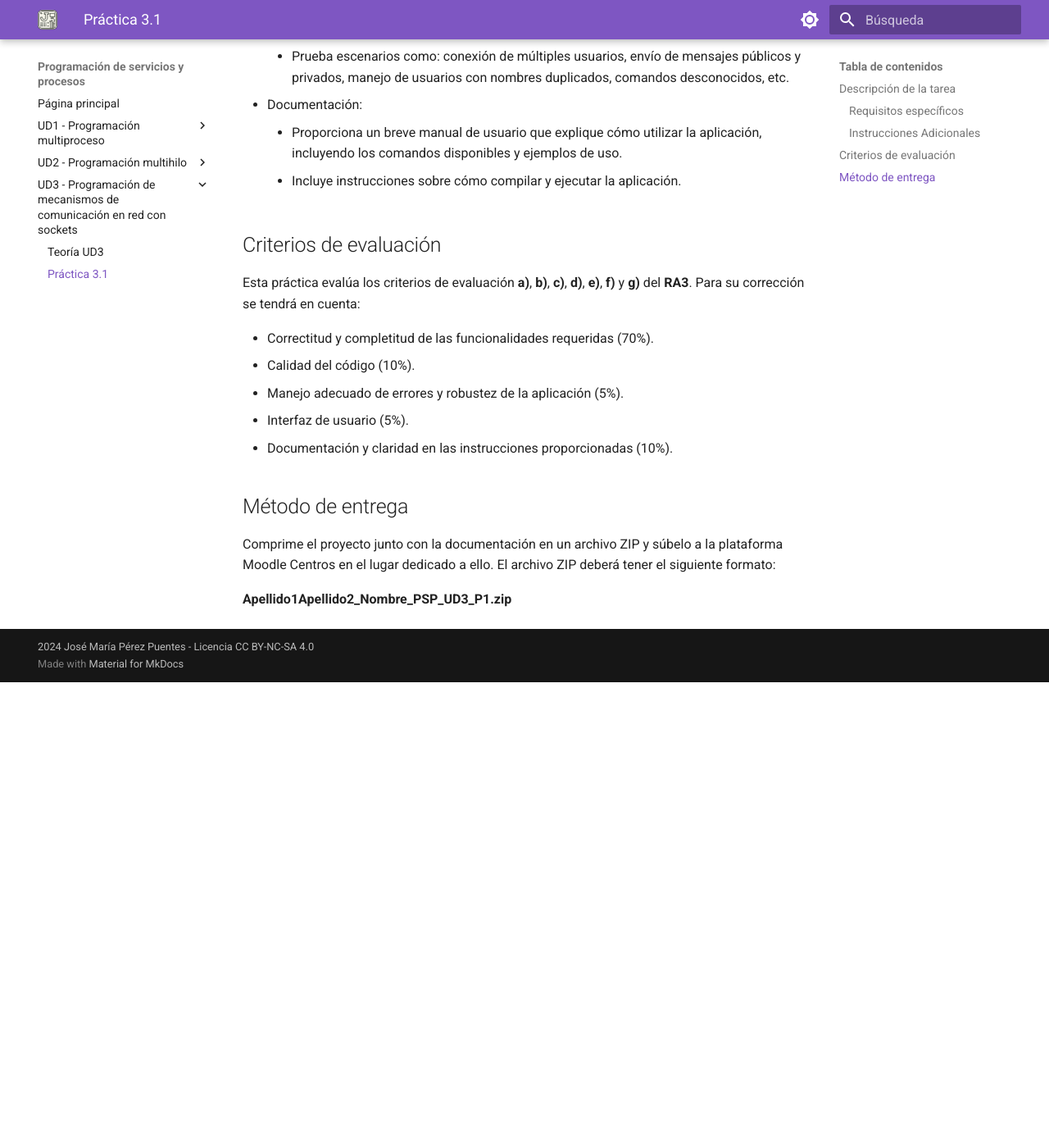
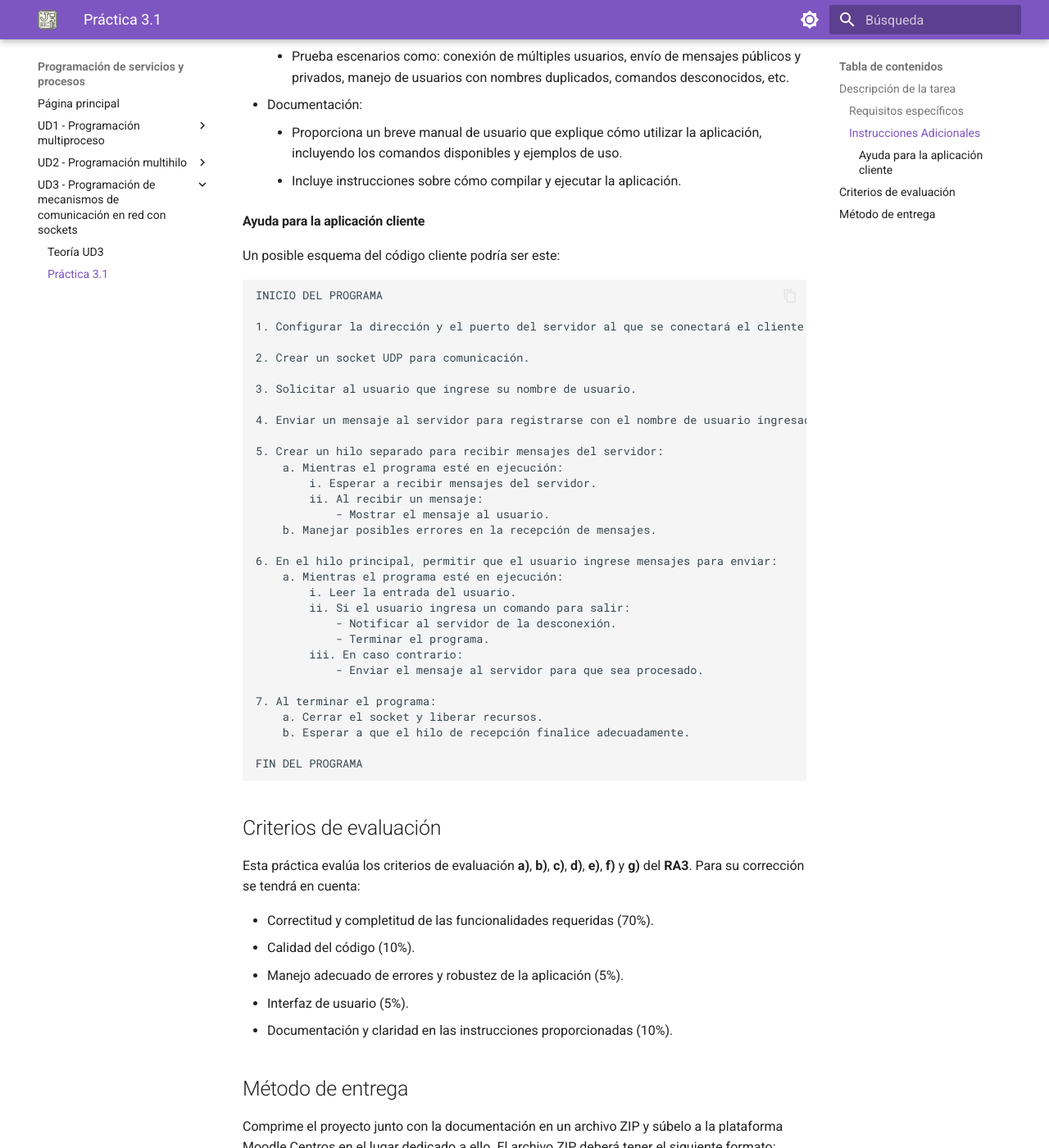
Before and after one commit to Joperpu/psp2425, an MkDocs documentation site: the page built from docs/pr3.1.md, in a window 1280 px wide and 1400 px high, scrolled down 2735 px. Shown: the whole window at 82% size. Built offline with MkDocs 1.6.1 and Material for MkDocs 9.7.7, drawn with Linux system fonts in a browser that asks for light colours; before the commit the page ends 3567 px from its top, so only the background shows below that.

Commit message:
Añadido Pr3.1

````diff
--- a/docs/pr3.1.md
+++ b/docs/pr3.1.md
@@ -63,6 +63,44 @@ Desarrolla una aplicación cliente/servidor en Java que permita a múltiples cli
 	- Proporciona un breve manual de usuario que explique cómo utilizar la aplicación, incluyendo los comandos disponibles y ejemplos de uso.
 	- Incluye instrucciones sobre cómo compilar y ejecutar la aplicación.
 
+#### Ayuda para la aplicación cliente
+
+Un posible esquema del código cliente podría ser este:
+
+```
+INICIO DEL PROGRAMA
+
+1. Configurar la dirección y el puerto del servidor al que se conectará el cliente.
+
+2. Crear un socket UDP para comunicación.
+
+3. Solicitar al usuario que ingrese su nombre de usuario.
+
+4. Enviar un mensaje al servidor para registrarse con el nombre de usuario ingresado.
+
+5. Crear un hilo separado para recibir mensajes del servidor:
+    a. Mientras el programa esté en ejecución:
+        i. Esperar a recibir mensajes del servidor.
+        ii. Al recibir un mensaje:
+            - Mostrar el mensaje al usuario.
+    b. Manejar posibles errores en la recepción de mensajes.
+
+6. En el hilo principal, permitir que el usuario ingrese mensajes para enviar:
+    a. Mientras el programa esté en ejecución:
+        i. Leer la entrada del usuario.
+        ii. Si el usuario ingresa un comando para salir:
+            - Notificar al servidor de la desconexión.
+            - Terminar el programa.
+        iii. En caso contrario:
+            - Enviar el mensaje al servidor para que sea procesado.
+
+7. Al terminar el programa:
+    a. Cerrar el socket y liberar recursos.
+    b. Esperar a que el hilo de recepción finalice adecuadamente.
+
+FIN DEL PROGRAMA
+```
+
 ## Criterios de evaluación
 
 Esta práctica evalúa los criterios de evaluación **a)**, **b)**, **c)**, **d)**, **e)**, **f)** y **g)** del **RA3**. Para su corrección se tendrá en cuenta:
````
